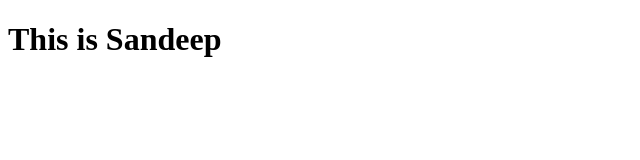
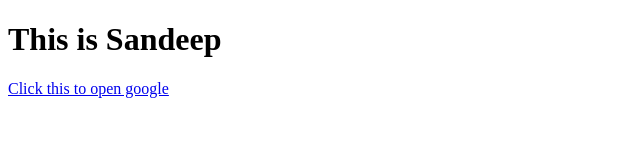
Before and after one commit to W2VxD1Sandeep/php_class, a plain HTML site: page index.html in a window 1280 px wide. Shown: the whole page, without its empty margins (0-640 px from the left). Drawn offline with Linux system fonts and the light colour scheme.

Commit message:
adding anchor tag

```diff
--- a/index.html
+++ b/index.html
@@ -8,5 +8,6 @@
 </head>
 <body>
     <h1>This is Sandeep</h1>
+    <a href="google.com">Click this to open google</a>
 </body>
 </html>
```
